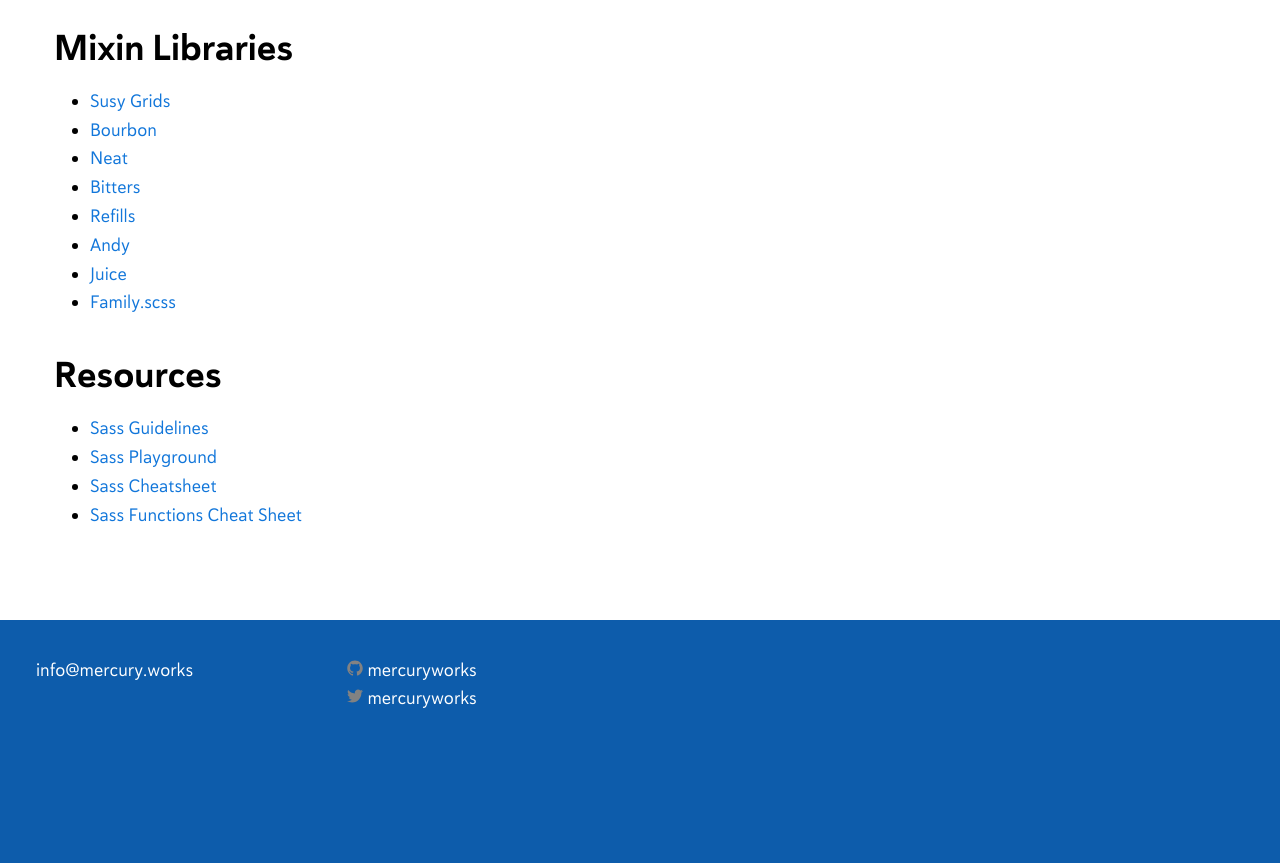
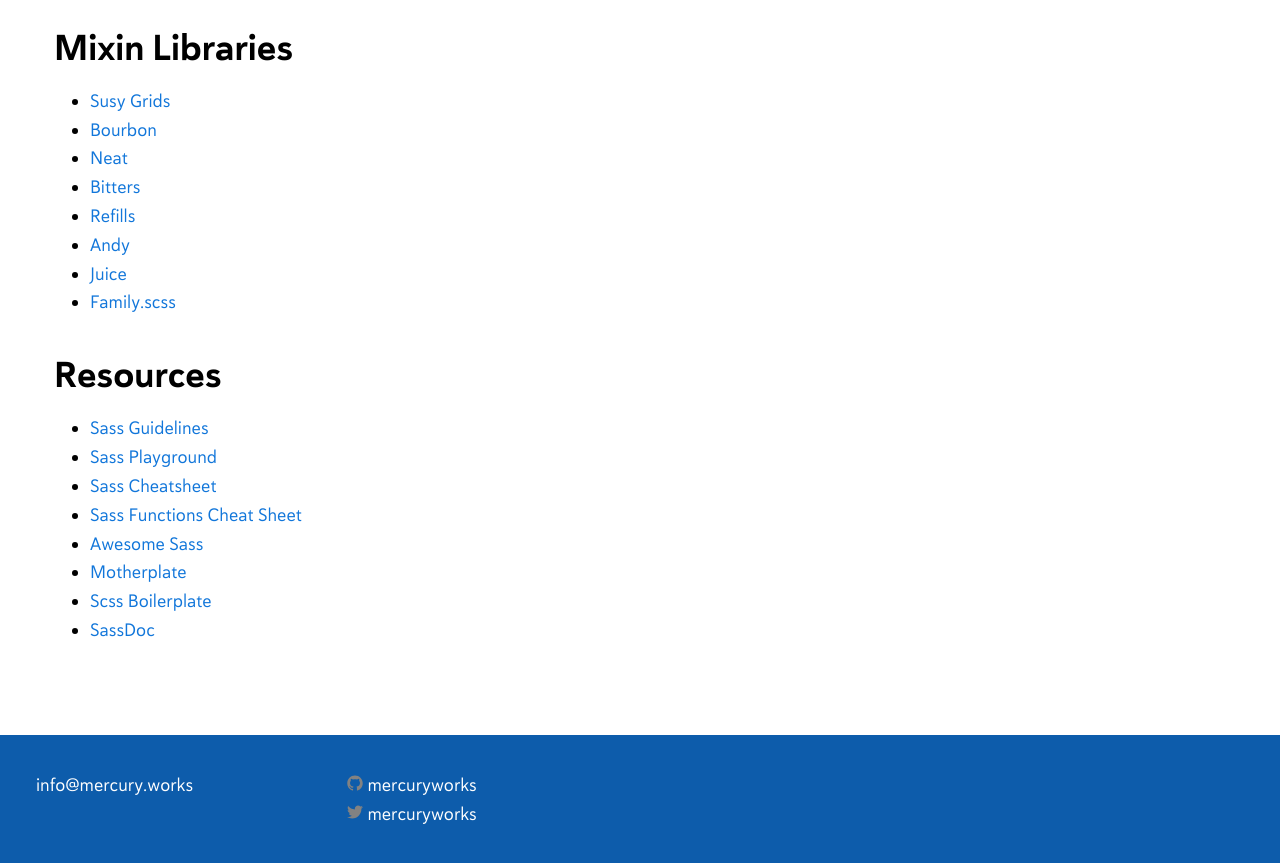
Before and after one commit to mercuryworks/developers-handbook, a Jekyll site: the page built from _posts/2018-01-10-front-end-development-sass.markdown, in a window 1280 px wide and 900 px high, scrolled down 4801 px. Shown: the top 863 px of the window. Built offline with Jekyll 4.4.1, drawn with Linux system fonts in a browser that asks for light colours; comment, search, counter and statistics services are not loaded; before the commit the page ends 5586 px from its top, so only the background shows below that.

Commit message:
Added resources to Sass  & CSS

```diff
--- a/_posts/2018-01-10-front-end-development-css.markdown
+++ b/_posts/2018-01-10-front-end-development-css.markdown
@@ -34,3 +34,4 @@
 ## Resources
 
 * [CSS Triangle Generator](http://triangle.designyourcode.io/){:target="_blank"}
+* [KSS Node](http://kss-node.github.io/kss-node/){:target="_blank"}
--- a/_posts/2018-01-10-front-end-development-sass.markdown
+++ b/_posts/2018-01-10-front-end-development-sass.markdown
@@ -210,3 +210,7 @@
 * [Sass Playground](https://www.sassmeister.com/){:target="_blank"}
 * [Sass Cheatsheet](https://devhints.io/sass){:target="_blank"}
 * [Sass Functions Cheat Sheet](https://gist.github.com/AllThingsSmitty/3bcc79da563df756be46){:target="_blank"}
+* [Awesome Sass](https://github.com/Famolus/awesome-sass){:target="_blank"}
+* [Motherplate](https://github.com/leemunroe/motherplate){:target="_blank"}
+* [Scss Boilerplate](https://github.com/spatie/scss){:target="_blank"}
+* [SassDoc](http://sassdoc.com){:target="_blank"}
```
